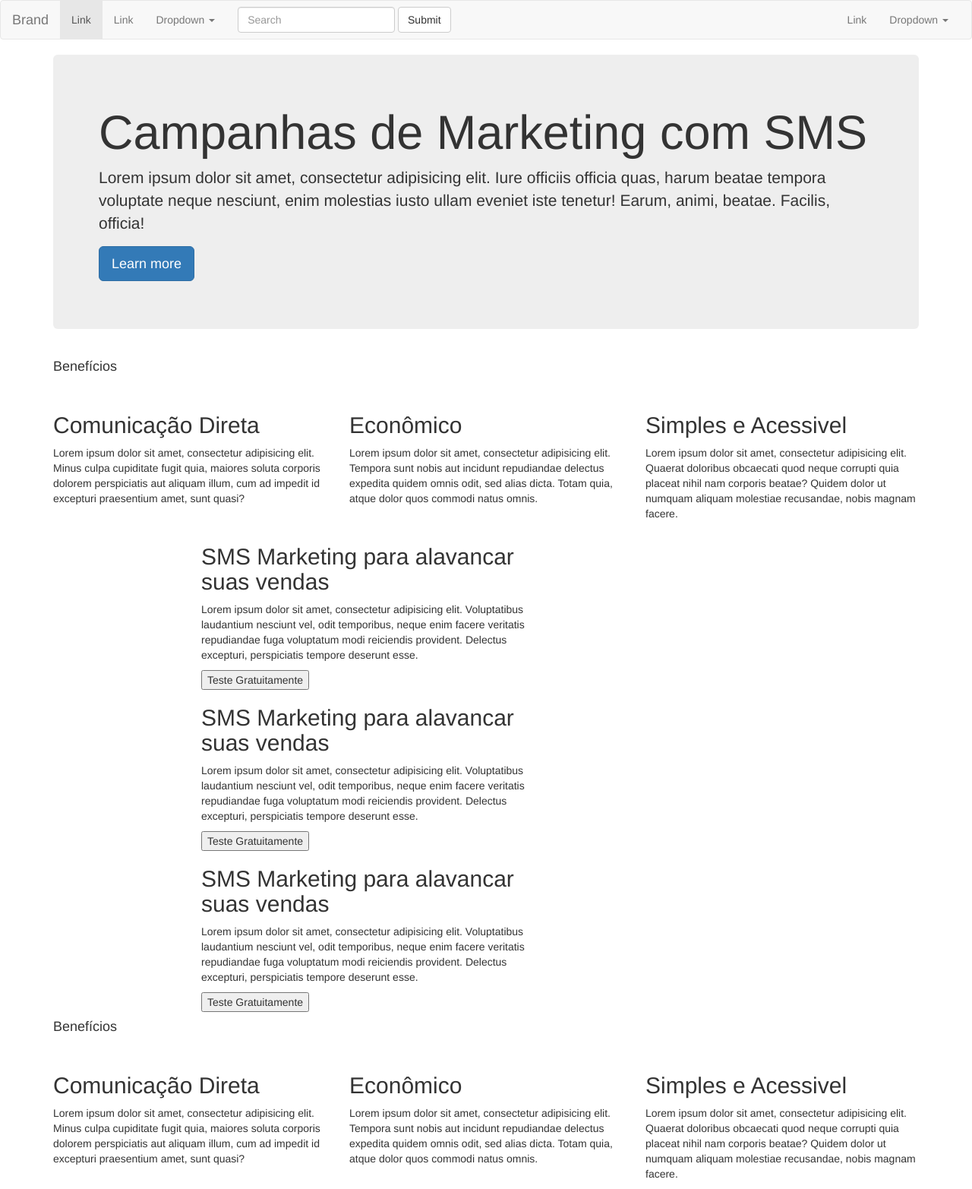
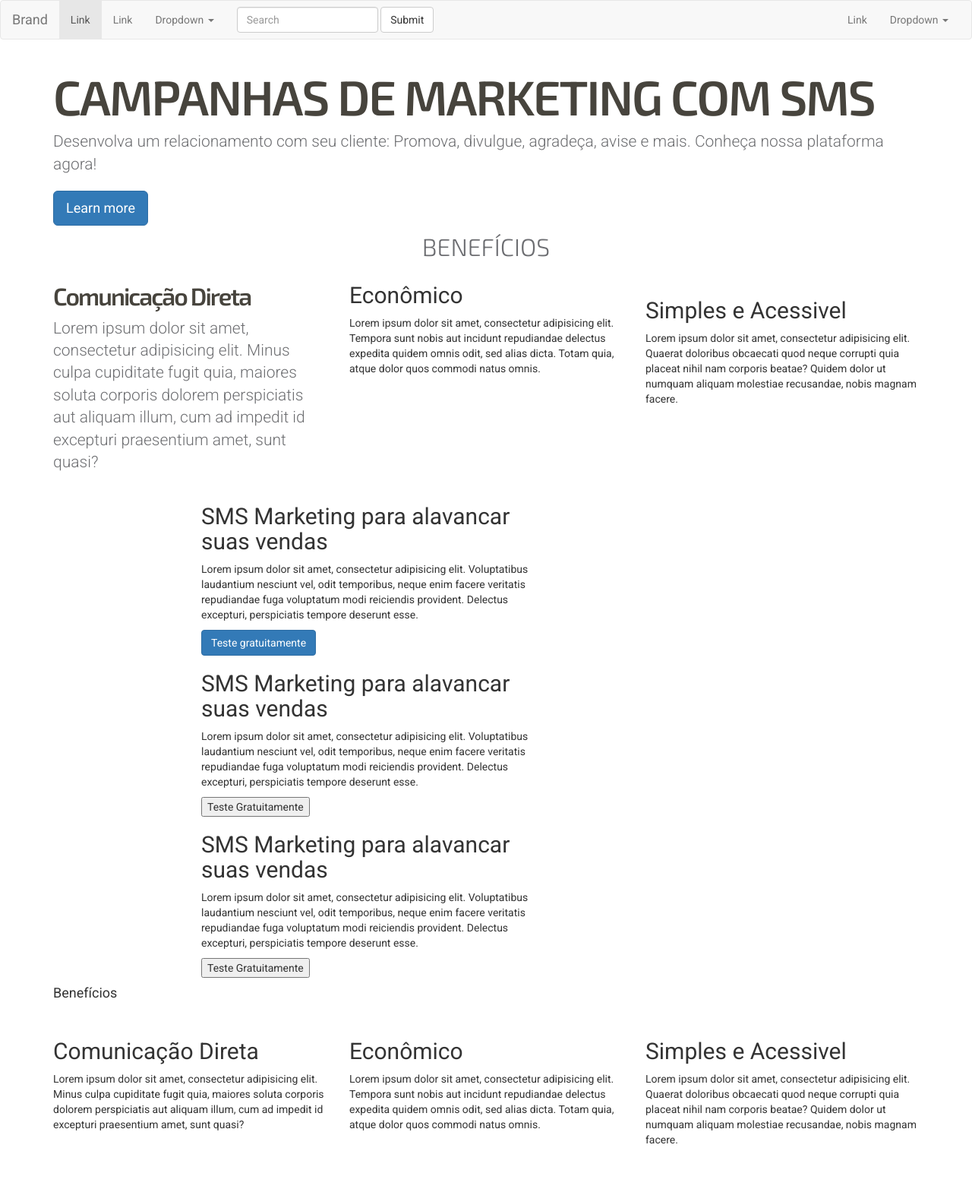
Before and after one commit to smsagil/smsagil.github.io, a Jekyll site: the page built from index.html, in a window 1280 px wide. Shown: the whole page at 76% size. Built offline with Jekyll 4.4.1, drawn with Linux system fonts in a browser that asks for light colours; after the commit the page ends 1520 px from its top, so only the background shows below that.

Commit message:
title styles and main.css link

```diff
--- a/_includes/head.html
+++ b/_includes/head.html
@@ -11,7 +11,7 @@
     <link rel="stylesheet" href="{{ "/css/animate.css" | prepend: site.baseurl }}">
     <link rel="stylesheet" href="{{ "/css/main.css" | prepend: site.baseurl }}">
 
-    <link href='http://fonts.googleapis.com/css?family=Exo+2:300,400' rel='stylesheet' type='text/css'>
+    <link href='http://fonts.googleapis.com/css?family=Exo+2:300,600' rel='stylesheet' type='text/css'>
     <link href='http://fonts.googleapis.com/css?family=Roboto:400,300' rel='stylesheet' type='text/css'>
 
 </head>
--- a/_layouts/default.html
+++ b/_layouts/default.html
@@ -9,29 +9,25 @@
 
 	<section>
 		<div class="container">
-        <div class="jumbotron">
-          <h1>Campanhas de Marketing com SMS</h1>
-          <p>Lorem ipsum dolor sit amet, consectetur adipisicing elit. Iure officiis officia quas, harum beatae tempora voluptate neque nesciunt, enim molestias iusto ullam eveniet iste tenetur! Earum, animi, beatae. Facilis, officia!</p>
-          <p><a class="btn btn-primary btn-lg" href="#" role="button">Learn more</a></p>
-        </div>
+				<h1 class="title-mega">Campanhas de Marketing com SMS</h1>
+				<p class="lead">Desenvolva um relacionamento com seu cliente: Promova, divulgue, agradeça, avise e mais. Conheça nossa plataforma agora!</p>
+				<a class="btn btn-primary btn-lg" href="#" role="button">Learn more</a>
 		</div>
 	</section>
 
 	<section>
 		<div class="container">
 			<div class="row">
-        <div class="col-sm-12">
-          <h4>Benefícios</h4>
+				<div class="col-sm-12 text-center">
+					<h4 class="title-section">Benefícios</h4>
 				</div>
 			</div>
 			<div class="row">
 				<div class="col-md-4">
-            <img src="" alt="">
-            <h2>Comunicação Direta</h2>
-            <p>Lorem ipsum dolor sit amet, consectetur adipisicing elit. Minus culpa cupiditate fugit quia, maiores soluta corporis dolorem perspiciatis aut aliquam illum, cum ad impedit id excepturi praesentium amet, sunt quasi?</p>
+					<h2 class="title-col">Comunicação Direta</h2>
+					<p class="lead">Lorem ipsum dolor sit amet, consectetur adipisicing elit. Minus culpa cupiditate fugit quia, maiores soluta corporis dolorem perspiciatis aut aliquam illum, cum ad impedit id excepturi praesentium amet, sunt quasi?</p>
 				</div>
 				<div class="col-md-4">
-            <img src="" alt="">
 					<h2>Econômico</h2>
 					<p>Lorem ipsum dolor sit amet, consectetur adipisicing elit. Tempora sunt nobis aut incidunt repudiandae delectus expedita quidem omnis odit, sed alias dicta. Totam quia, atque dolor quos commodi natus omnis.</p>
 				</div>
@@ -50,7 +46,7 @@
 				<div class="col-md-5 col-md-offset-2">
 					<h2>SMS Marketing para alavancar suas vendas</h2>
 					<p>Lorem ipsum dolor sit amet, consectetur adipisicing elit. Voluptatibus laudantium nesciunt vel, odit temporibus, neque enim facere veritatis repudiandae fuga voluptatum modi reiciendis provident. Delectus excepturi, perspiciatis tempore deserunt esse.</p>
-            <button>Teste Gratuitamente</button>
+					<a class="btn btn-primary" href="#" role="button">Teste gratuitamente</a>
 				</div>
 				<div class="col-md-3"></div>
 			</div>
--- /dev/null
+++ b/css/main.css
@@ -0,0 +1,54 @@
+body {
+	font-family: 'Roboto', 'Exo 2', sans-serif;
+}
+
+/*
+	CORES
+*/
+.text-gray {
+	color: #48443D;
+}
+.text-gray-light {
+	color: #6D6E71;
+}
+.text-white {
+	color: #FFF;
+}
+
+/*
+	TITULOS
+*/
+.title-section {
+	font-family: 'Exo 2', sans-serif;
+	text-transform: uppercase;
+	color: #6C6D71;
+	font-size: 32px;
+	font-weight: 300;
+}
+.title-col {
+	font-family: 'Exo 2', sans-serif;
+	color: #47443D;
+	font-size: 32px;
+	font-weight: 600;
+	letter-spacing: -2px
+}
+.title-mkt {
+	font-family: 'Exo 2', sans-serif;
+	font-size: 48px;
+	font-weight: 600;
+	letter-spacing: -2px
+}
+.title-mega {
+	font-family: 'Exo 2', sans-serif;
+	text-transform: uppercase;
+	color: #47443D;
+	font-size: 64px;
+	font-weight: 600;
+	letter-spacing: -2px
+}
+.lead {
+	color: #6D6E71;
+}
+/*
+	BOTÕES
+*/
```
Also changed, not shown: img/sprite.png (renamed from img/sprit.png), 6 other files. Lines whose indentation alone changed are shown as unchanged.
